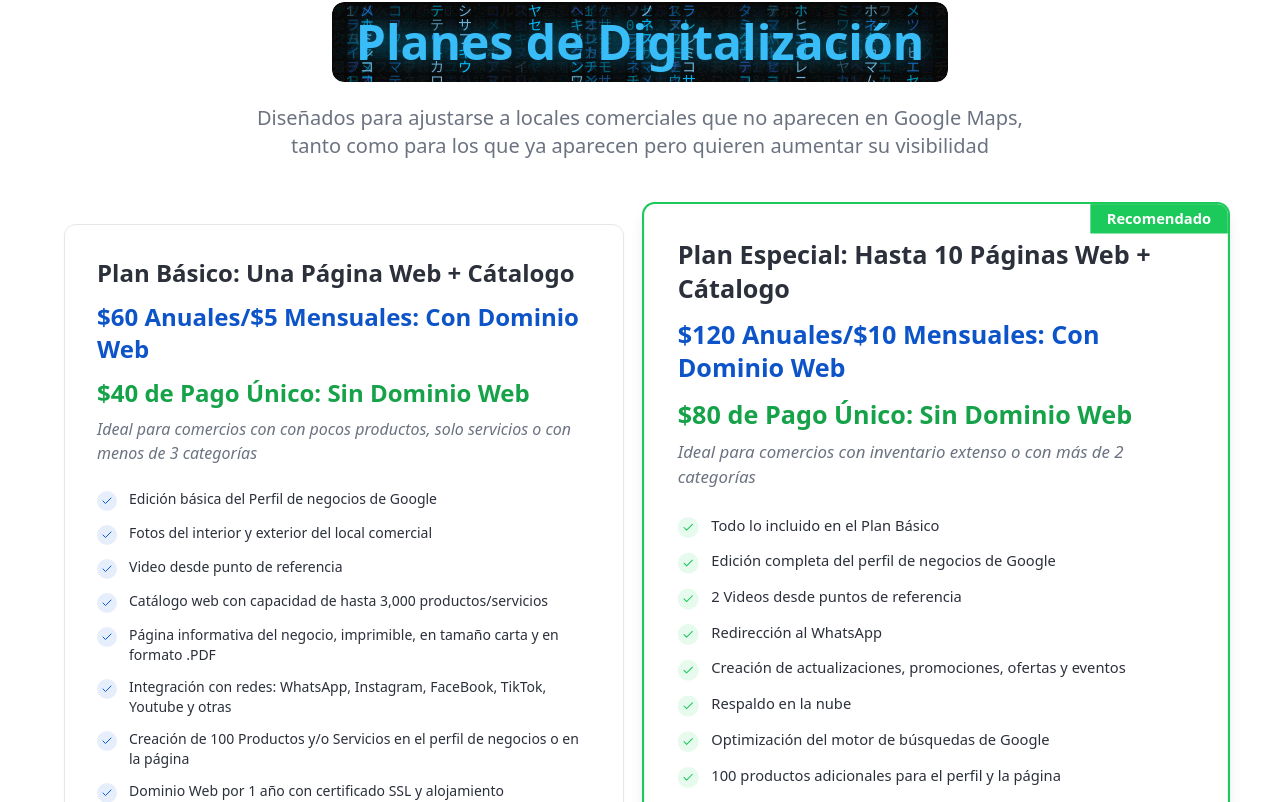
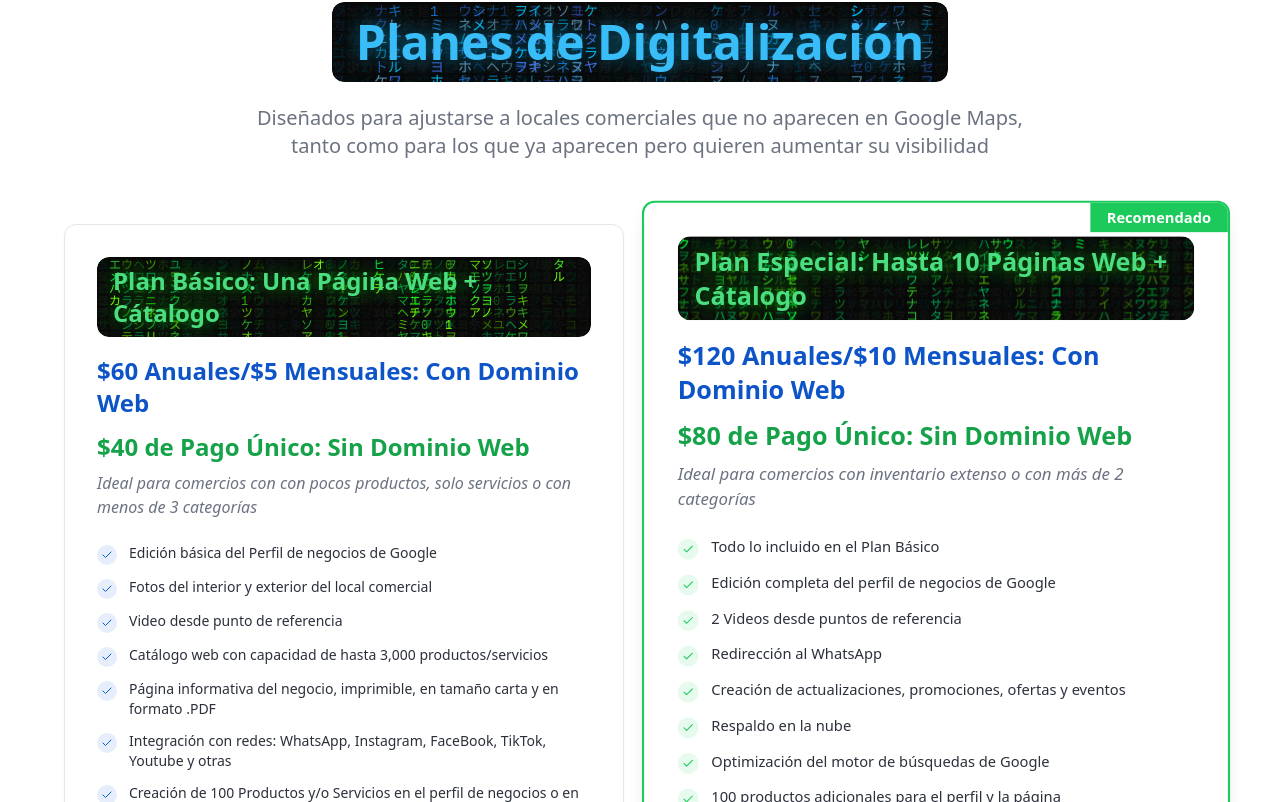
Before and after one commit to planhibrido-source/planhibrido-revamped, a React (Vite) app: page / in a window 1280 px wide. Shown: the part 2568-3370 px from the top of the page. Built offline with nearby package versions, Linux system fonts and the light colour scheme; the HTML template or start-up script is replaced by a standard one; a web font is replaced by a local one.

Commit message:
Add green matrix to Basic plan
Co-authored-by: planhibrido-source <238339532+planhibrido-source@users.noreply.github.com>

```diff
--- a/src/components/Plans.tsx
+++ b/src/components/Plans.tsx
@@ -205,7 +205,7 @@ export const Plans = () => {
               <div className="space-y-6">
                 {/* Plan Header */}
                 <div>
-                  <h3 className="text-2xl font-bold text-foreground mb-2">{plan.name}</h3>
+                  <MatrixPlanName text={plan.name} />
                   <div className="text-2xl font-bold animate-pulse-blue my-3">{plan.price}</div>
                   {plan.discountPrice && (
                     <div className="text-2xl font-bold animate-pulse-green my-2">{plan.discountPrice}</div>
```
